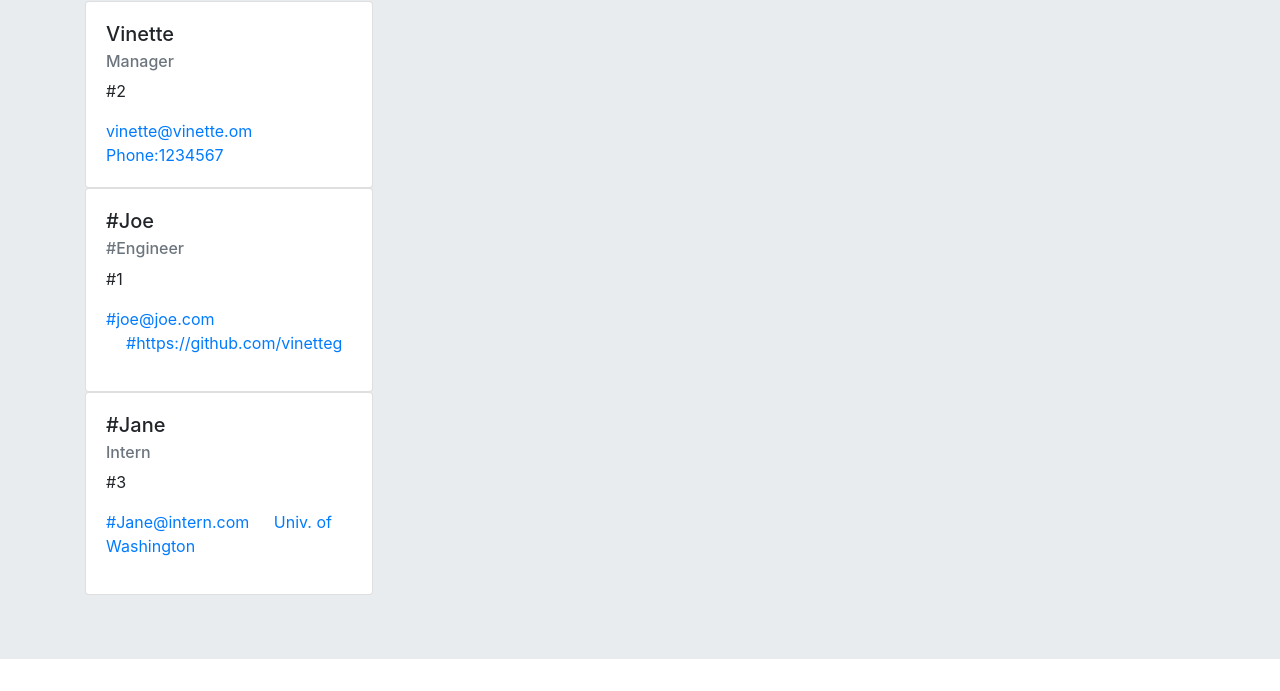
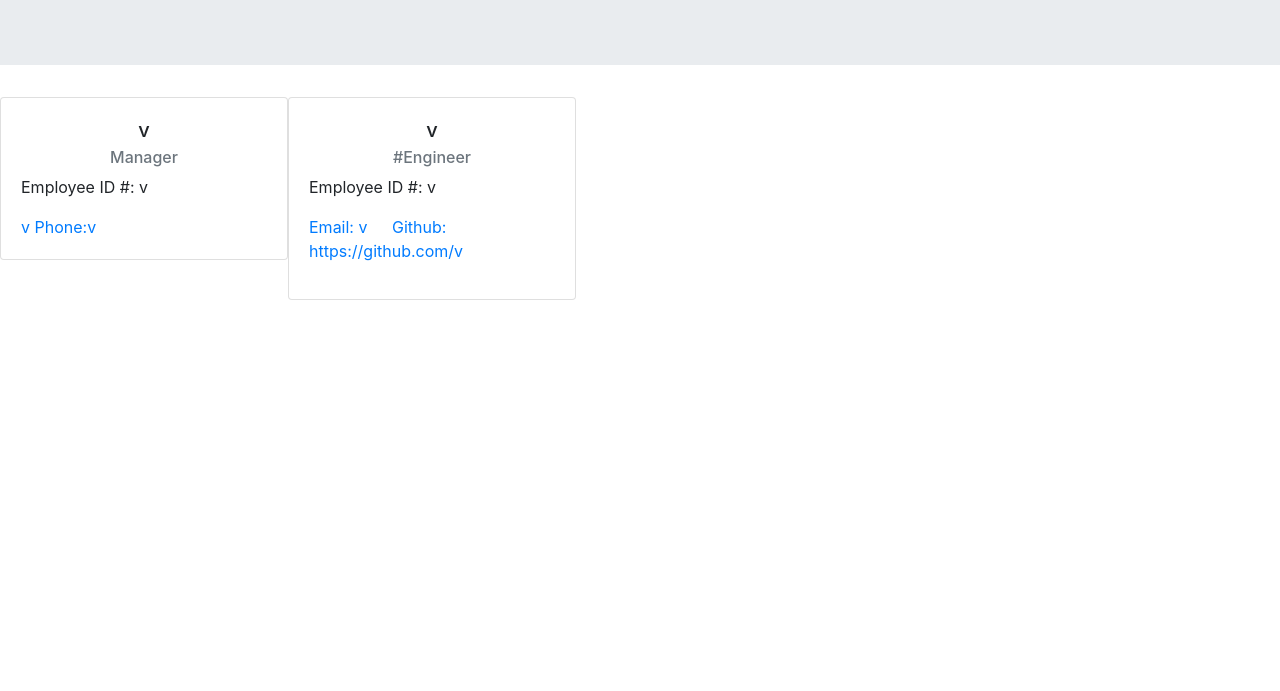
Before and after one commit to vinetteg/VGUTIERREZ_PROFILE_GENERATOR, a website: page index.html in a window 1280 px wide. Shown: the part 138-829 px from the top of the page. After the commit the page ends 800 px from the top, so only its background shows below. Drawn offline with nearby package versions, Linux system fonts and the light colour scheme.

Commit message:
Update readme and ran tests and index files in order to prepare for video tutorial

```diff
--- a/index.html
+++ b/index.html
@@ -11,40 +11,30 @@
       <title>Employee Page</title>
     </head>
     <body>
-      <div class="jumbotron jumbotron-fluid">
+      <div class="jumbotron jumbotron-fluid .bg-danger">
         <div class="container">
-          <h1 class="display-4">My Team</h1>
-              <div class="card" style="width: 18rem">
+          <h1 class="display-4 text-center">My Team</h1>
+
+        </div>
+      </div>
+          <div class="card d-flex justify-content-center float-left .bg-primary" style="width: 18rem">
       <div class="card-body">
-        <h5 class="card-title">Vinette</h5>
-        <h6 class="card-subtitle mb-2 text-muted">Manager</h6>
-        <p class="card-text">#2</p>
-        <a href="#" class="card-link">vinette@vinette.om </a>
-        <a href="#" class="card-text">Phone:1234567 </a>
+        <h5 class="card-title text-center">v</h5>
+        <h6 class="card-subtitle mb-2 text-muted text-center">Manager</h6>
+        <p class="card-text">Employee ID #: v</p>
+        <a href="#" class="card-link">v </a>
+        <a href="#" class="card-text">Phone:v </a>
       </div>
-    </div>    <div class="card" style="width: 18rem">
+    </div>    <div class="card d-flex justify-content-center float-center " style="width: 18rem">
       <div class="card-body">
-        <h5 class="card-title">#Joe</h5>
-        <h6 class="card-subtitle mb-2 text-muted">#Engineer</h6>
+        <h5 class="card-title text-center .bg-primary">v</h5>
+        <h6 class="card-subtitle mb-2 text-muted text-center .bg-primary">#Engineer</h6>
         <p class="card-text">
-          #1 </p>
-          <a href="#" class="card-link">#joe@joe.com </a>
-          <a href="#" class="card-link">#https://github.com/vinetteg </a>
+          Employee ID #: v </p>
+          <a href="#" class="card-link">Email: v </a>
+          <a href="#" class="card-link">Github: https://github.com/v </a>
         </p>
       </div>
     </div>
-      <div class="card" style="width: 18rem">
-        <div class="card-body">
-          <h5 class="card-title">#Jane</h5>
-          <h6 class="card-subtitle mb-2 text-muted">Intern</h6>
-          <p class="card-text">
-            #3 </p>
-            <a href="#" class="card-link">#Jane@intern.com </a>
-            <a href="#" class="card-link">Univ. of Washington </a>
-          </p>
-        </div>
-      </div>
-        </div>
-      </div>
       </body>
       </html>
```
Also changed, not shown: index.js (+20 -19 lines), README.md.
